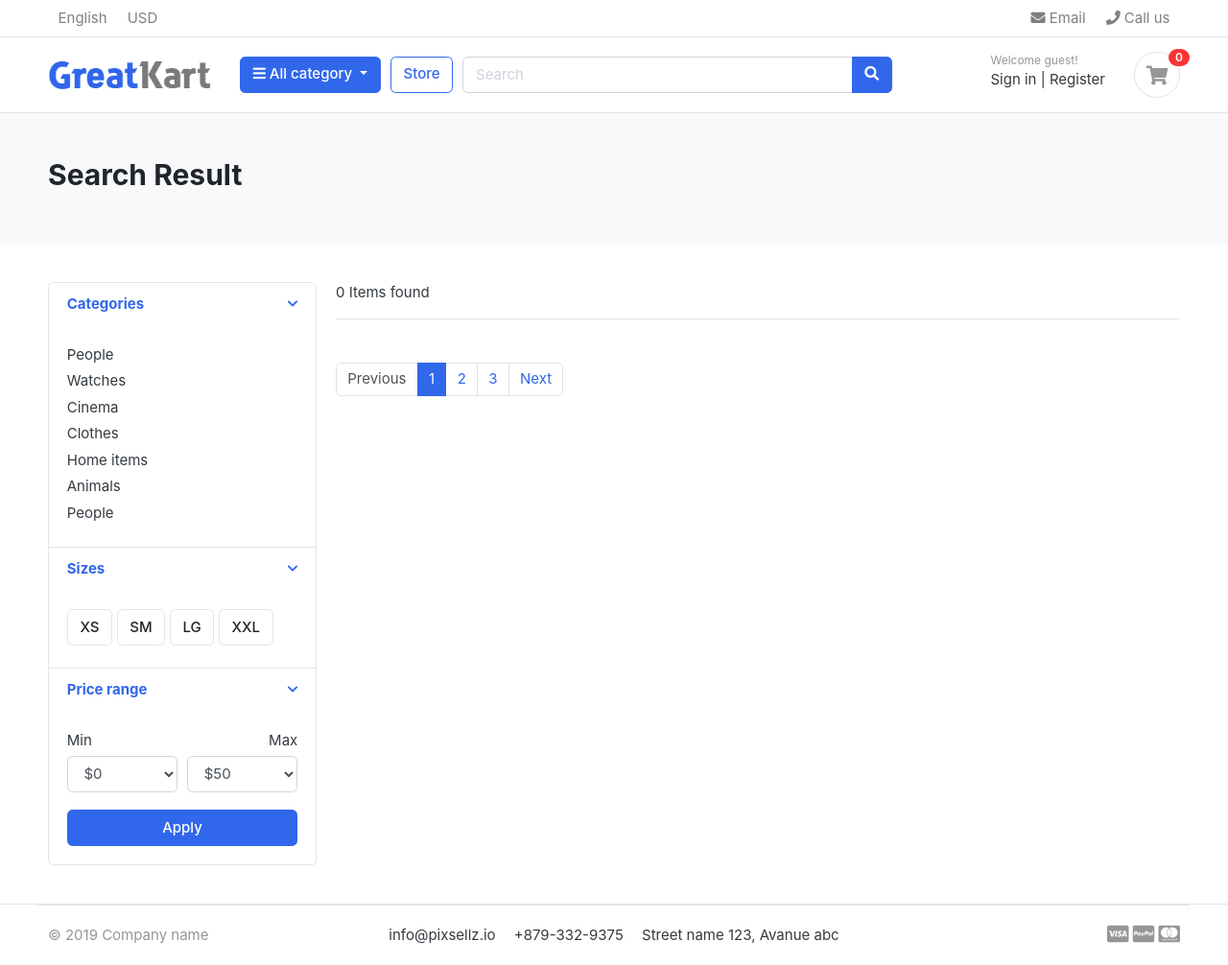
After one commit to Kritikadhakal07/Clothify, a Django app: page /store/search/ in a window 1280 px wide. The commit adds this page. Shown: the whole page at 96% size. Run offline with Django 5.2, Linux system fonts and the light colour scheme; data that the repository does not hold is empty; some libraries are stand-ins or nearby versions; some web fonts are replaced.

Commit message:
added the search functionlity,pagination and variation

```diff
--- a/carts/models.py
+++ b/carts/models.py
@@ -1,5 +1,6 @@
 from django.db import models
 from store.models import Product
+from store.models import Variation
 # Create your models here.
 class Carts(models.Model):
     cart_id=models.CharField(max_length=250,blank=True)
@@ -7,18 +8,19 @@ class Carts(models.Model):
 
 
     def __str__(self):
-        return self.card_id
+        return self.cart_id
 
 
 class CartItem(models.Model):
     product=models.ForeignKey(Product,on_delete=models.CASCADE)
+    variations = models.ManyToManyField(Variation, blank=True)
     cart=models.ForeignKey(Carts,on_delete=models.CASCADE)
     quantity=models.IntegerField()
     is_active=models.BooleanField(default=True)
 
 
     def __str__(self):
-        self.product
+        self.product.product_name
 
     def sub_total(self):
         return self.product.price*self.quantity
--- a/carts/views.py
+++ b/carts/views.py
@@ -1,74 +1,144 @@
-from django.shortcuts import render,get_object_or_404
-from store.models import Product
+from django.shortcuts import render,get_object_or_404,redirect
+from store.models import Product,Variation
 from carts.models import Carts,CartItem
 from django.shortcuts import redirect
+from django.core.exceptions import ObjectDoesNotExist
+
+
+from django.shortcuts import render, get_object_or_404, redirect
+from django.core.exceptions import ObjectDoesNotExist
+from store.models import Product, Variation
+from carts.models import Carts, CartItem
 
 # Create your views here.
-def cart(request):
-    return render(request,'stores/cart.html')
+from django.shortcuts import render, get_object_or_404, redirect
+from django.core.exceptions import ObjectDoesNotExist
+from store.models import Product, Variation
+from carts.models import Carts, CartItem
 
 
 def _cart_id(request):
-    cart=request.session.session_key
+    cart = request.session.session_key
     if not cart:
-        cart=request.session.create()
-    return cart
+        request.session.create()
+    return request.session.session_key
 
-def add_cart(request,product_id):
-    product=Product.objects.get(id=product_id)
+
+def add_cart(request, product_id):
+    product = Product.objects.get(id=product_id)
+
+    # ── 1. Collect selected variations from the form ──────────────────────────
+    product_variation = []
+    if request.method == 'POST':
+        for item in request.POST:
+            key   = item
+            value = request.POST[key]
+            try:
+                variation = Variation.objects.get(
+                    product=product,
+                    variation_category__iexact=key,    # 'color' or 'size'
+                    variation_value__iexact=value
+                )
+                product_variation.append(variation)
+            except Variation.DoesNotExist:
+                pass
+
+    # ── 2. Get or create the Cart ─────────────────────────────────────────────
     try:
-        cart=Carts.objects.get(cart_id=_cart_id(request))
+        cart = Carts.objects.get(cart_id=_cart_id(request))
     except Carts.DoesNotExist:
-        cart=Carts.objects.create(
-            cart_id=_cart_id(request)
-        )
-        cart.save()
-    try:
-        cart_item=CartItem.objects.get(product=product,cart=cart)
-        cart_item.quantity+=1
-        cart_item.save()
-    except CartItem.DoesNotExist:
-        cart_item=CartItem.objects.create(
+        cart = Carts.objects.create(cart_id=_cart_id(request))
+
+    # ── 3. Get existing cart items for this product ───────────────────────────
+    cart_item_exists = CartItem.objects.filter(product=product, cart=cart).exists()
+
+    if cart_item_exists:
+        cart_items = CartItem.objects.filter(product=product, cart=cart)
+
+        existing_variations_list = []   # variations already in cart
+        item_id_list             = []   # their ids
+
+        for item in cart_items:
+            existing_variations_list.append(list(item.variations.all()))
+            item_id_list.append(item.id)
+
+        # ── 4. If same variation combo exists → just increment qty ────────────
+        if product_variation in existing_variations_list:
+            index     = existing_variations_list.index(product_variation)
+            item_id   = item_id_list[index]
+            cart_item = CartItem.objects.get(id=item_id)
+            cart_item.quantity += 1
+            cart_item.save()
+
+        # ── 5. New variation combo → create a new cart item ───────────────────
+        else:
+            cart_item = CartItem.objects.create(
+                product=product,
+                quantity=1,
+                cart=cart
+            )
+            if product_variation:
+                cart_item.variations.clear()
+                cart_item.variations.add(*product_variation)
+            cart_item.save()
+
+    else:
+        # ── 6. No cart item for this product at all → create fresh ────────────
+        cart_item = CartItem.objects.create(
             product=product,
             quantity=1,
             cart=cart
         )
+        if product_variation:
+            cart_item.variations.clear()
+            cart_item.variations.add(*product_variation)
         cart_item.save()
+
     return redirect('cart')
 
-def cart(request,total=0,quantity=0,cart_items=None):
-        try:
-            cart=Carts.objects.get(cart_id=_cart_id(request))
-            cart_items=CartItem.objects.filter(cart=cart,is_active=True)
-            for cart_item in cart_items:
-                total+=(cart_item.product.price*cart_item.quantity)
-                quantity+=cart_item.quantity
-            tax=(2*total)/100
-            grand_total=total+tax
-        except:
-            pass
-        context={
-            'total':total,
-            'quantity':quantity,
-            'cart_items':cart_items,
-            'tax':tax,
-            'grand_total':grand_total
-        }
-        return render(request,'stores/cart.html',context)
+
+def cart(request, total=0, quantity=0, cart_items=None):
+    try:
+        tax         = 0
+        grand_total = 0
+        cart        = Carts.objects.get(cart_id=_cart_id(request))
+        cart_items  = CartItem.objects.filter(cart=cart, is_active=True)
+        for cart_item in cart_items:
+            total    += (cart_item.product.price * cart_item.quantity)
+            quantity += cart_item.quantity
+        tax         = (2 * total) / 100
+        grand_total = total + tax
+    except ObjectDoesNotExist:
+        pass
+
+    context = {
+        'total':       total,
+        'quantity':    quantity,
+        'cart_items':  cart_items,
+        'tax':         tax,
+        'grand_total': grand_total,
+    }
+    return render(request, 'stores/cart.html', context)
 
 
-def remove_cart(request,product_id):
-    cart=Carts.objects.get(cart_id=_cart_id(request))
-    product=get_object_or_404(Product,id=product_id)
-    cart_item=CartItem.objects.get(product=product,cart=cart)
-    if cart_item.quantity>1:
-        cart_item.quantity-=1
+def remove_cart(request, product_id):
+    cart      = Carts.objects.get(cart_id=_cart_id(request))
+    product   = get_object_or_404(Product, id=product_id)
+    cart_item = CartItem.objects.get(product=product, cart=cart)
+    if cart_item.quantity > 1:
+        cart_item.quantity -= 1
         cart_item.save()
     else:
         cart_item.delete()
     return redirect('cart')
 
-def remove(request,product_id):
+
+def remove(request, product_id):
+    cart      = Carts.objects.get(cart_id=_cart_id(request))
+    product   = get_object_or_404(Product, id=product_id)
+    cart_item = CartItem.objects.get(product=product, cart=cart)
+    cart_item.delete()
+    return redirect('cart')
     cart=Carts.objects.get(cart_id=_cart_id(request))
     product=get_object_or_404(Product,id=product_id)
     cart_item=CartItem.objects.get(product=product,cart=cart)
--- a/greatkart/settings.py
+++ b/greatkart/settings.py
@@ -69,6 +69,7 @@ TEMPLATES = [
                 'django.contrib.auth.context_processors.auth',
                 'django.contrib.messages.context_processors.messages',
                 'category.context_processors.menu_links',
+                'carts.context_processor.counter',
             ],
         },
     },
--- a/store/urls.py
+++ b/store/urls.py
@@ -7,6 +7,7 @@ from django.conf.urls.static import static
 urlpatterns = [
 
     path('',views.store,name='store'),
-    path('<slug:category_slug>/',views.store,name='product_by_category'),
-    path('<slug:category_slug>/<slug:product_slug>/',views.product_detail,name='product_detail'),
+    path('category/<slug:category_slug>/',views.store,name='product_by_category'),
+    path('category/<slug:category_slug>/<slug:product_slug>/',views.product_detail,name='product_detail'),
+    path('search/',views.search,name='search'),
 ]
--- a/store/views.py
+++ b/store/views.py
@@ -1,6 +1,12 @@
 from django.shortcuts import render,get_object_or_404
 from store.models import Product
 from category.models import Category
+from carts.models import CartItem
+from carts.views import _cart_id
+from django.core.paginator import EmptyPage,PageNotAnInteger,Paginator
+from django.db.models import Q
+from .models import Product, Variation
+
 
 
 # Create your views here.
@@ -11,13 +17,19 @@ def store(request,category_slug=None):
     if category_slug != None:
         categories = get_object_or_404(Category,slug=category_slug)
         products = Product.objects.filter(category=categories,is_available=True)
+        paginator=Paginator(products,2)
+        page=request.GET.get('page')
+        paged_products=paginator.get_page(page)
         product_count = products.count()
     else:
-        products = Product.objects.all().filter(is_available=True)
+        products = Product.objects.all().filter(is_available=True).order_by('id')
+        paginator=Paginator(products,3)
+        page=request.GET.get('page')
+        paged_products=paginator.get_page(page)
         product_count = products.count()
 
     context={
-        'products':products,
+        'products':paged_products,
         'product_count':product_count
     }
     return render(request,'stores/store.html',context)
@@ -25,10 +37,39 @@ def store(request,category_slug=None):
 def product_detail(request,category_slug,product_slug):
     try:
         single_product=Product.objects.get(category__slug=category_slug,slug=product_slug)
+        in_cart=CartItem.objects.filter(cart__cart_id=_cart_id(request),product=single_product).exists()
+        colors = Variation.objects.colors().filter(product=single_product)
+        sizes  = Variation.objects.sizes().filter(product=single_product)
     except Exception as e:
         raise e
 
     context={
-        'single_product':single_product
+        'single_product':single_product,
+        'in_cart':in_cart,
+        'colors': colors,
+        'sizes':  sizes,
     }
     return render(request,'stores/product_detail.html',context)
+
+
+def search(request):
+    products = []
+    product_count = 0
+
+    if 'keyword' in request.GET:
+        keyword = request.GET.get('keyword')
+
+        if keyword:
+            products = Product.objects.filter(
+                Q(product_name__icontains=keyword) |
+                Q(description__icontains=keyword)
+            ).order_by('-created_date')
+
+            product_count = products.count()
+
+    context = {
+        'products': products,
+        'product_count': product_count,
+    }
+
+    return render(request, 'stores/search.html', context)
--- a/templates/includes/navbar.html
+++ b/templates/includes/navbar.html
@@ -47,9 +47,9 @@
 	</div> <!-- col.// -->
 	<a href="{% url 'store' %}" class="btn btn-outline-primary">Store</a>
 	<div class="col-lg  col-md-6 col-sm-12 col">
-		<form action="#" class="search">
+		<form action="{% url 'search' %}" method="GET" class="search">
 			<div class="input-group w-100">
-			    <input type="text" class="form-control" style="width:60%;" placeholder="Search">
+			    <input type="text" name = "keyword" class="form-control" style="width:60%;" placeholder="Search">
 
 			    <div class="input-group-append">
 			      <button class="btn btn-primary" type="submit">
@@ -68,9 +68,9 @@
 							<a href="./register.html"> Register</a>
 						</div>
 					</div>
-					<a href="./cart.html" class="widget-header pl-3 ml-3">
+					<a href="{% url 'cart' %}" class="widget-header pl-3 ml-3">
 						<div class="icon icon-sm rounded-circle border"><i class="fa fa-shopping-cart"></i></div>
-						<span class="badge badge-pill badge-danger notify">0</span>
+						<span class="badge badge-pill badge-danger notify">{{cart_count}}</span>
 					</a>
 				</div> <!-- widgets-wrap.// -->
 			</div> <!-- col.// -->
--- a/templates/stores/cart.html
+++ b/templates/stores/cart.html
@@ -35,7 +35,11 @@
 			<div class="aside"><img src="{{ cart_item.product.images.url }}" class="img-sm"></div>
 			<figcaption class="info">
 				<a href="{{ cart_item.product.get_url }}" class="title text-dark">{{ cart_item.product.product_name }}</a>
-				<p class="text-muted small">Color:25 Mpx <br> Size:Canon </p>
+				{% for variation in cart_item.variations.all %}
+    <p class="text-muted small">
+        {{ variation.variation_category|capfirst }}: {{ variation.variation_value|capfirst }}
+    </p>
+{% endfor %}
 			</figcaption>
 		</figure>
 	</td>
--- /dev/null
+++ b/templates/stores/search.html
@@ -0,0 +1,176 @@
+{% extends 'base.html' %}
+{% load static %}
+{% block content %}
+
+
+
+<!-- ========================= SECTION PAGETOP ========================= -->
+<section class="section-pagetop bg">
+<div class="container">
+	<h2 class="title-page">Search Result</h2>
+</div> <!-- container //  -->
+</section>
+<!-- ========================= SECTION INTRO END// ========================= -->
+
+<!-- ========================= SECTION CONTENT ========================= -->
+<section class="section-content padding-y">
+<div class="container">
+
+<div class="row">
+	<aside class="col-md-3">
+
+<div class="card">
+	<article class="filter-group">
+		<header class="card-header">
+			<a href="#" data-toggle="collapse" data-target="#collapse_1" aria-expanded="true" class="">
+				<i class="icon-control fa fa-chevron-down"></i>
+				<h6 class="title">Categories</h6>
+			</a>
+		</header>
+		<div class="filter-content collapse show" id="collapse_1" style="">
+			<div class="card-body">
+
+				<ul class="list-menu">
+				<li><a href="#">People  </a></li>
+				<li><a href="#">Watches </a></li>
+				<li><a href="#">Cinema  </a></li>
+				<li><a href="#">Clothes  </a></li>
+				<li><a href="#">Home items </a></li>
+				<li><a href="#">Animals</a></li>
+				<li><a href="#">People </a></li>
+				</ul>
+
+			</div> <!-- card-body.// -->
+		</div>
+	</article> <!-- filter-group  .// -->
+	<article class="filter-group">
+		<header class="card-header">
+			<a href="#" data-toggle="collapse" data-target="#collapse_4" aria-expanded="true" class="">
+				<i class="icon-control fa fa-chevron-down"></i>
+				<h6 class="title">Sizes </h6>
+			</a>
+		</header>
+		<div class="filter-content collapse show" id="collapse_4" style="">
+			<div class="card-body">
+			  <label class="checkbox-btn">
+			    <input type="checkbox">
+			    <span class="btn btn-light"> XS </span>
+			  </label>
+
+			  <label class="checkbox-btn">
+			    <input type="checkbox">
+			    <span class="btn btn-light"> SM </span>
+			  </label>
+
+			  <label class="checkbox-btn">
+			    <input type="checkbox">
+			    <span class="btn btn-light"> LG </span>
+			  </label>
+
+			  <label class="checkbox-btn">
+			    <input type="checkbox">
+			    <span class="btn btn-light"> XXL </span>
+			  </label>
+		</div><!-- card-body.// -->
+		</div>
+	</article> <!-- filter-group .// -->
+
+	<article class="filter-group">
+		<header class="card-header">
+			<a href="#" data-toggle="collapse" data-target="#collapse_3" aria-expanded="true" class="">
+				<i class="icon-control fa fa-chevron-down"></i>
+				<h6 class="title">Price range </h6>
+			</a>
+		</header>
+		<div class="filter-content collapse show" id="collapse_3" style="">
+			<div class="card-body">
+
+				<div class="form-row">
+				<div class="form-group col-md-6">
+				  <label>Min</label>
+				  <!-- <input class="form-control" placeholder="$0" type="number"> -->
+				  	<select class="mr-2 form-control">
+						<option value="0">$0</option>
+						<option value="50">$50</option>
+						<option value="100">$100</option>
+						<option value="150">$150</option>
+						<option value="200">$200</option>
+						<option value="500">$500</option>
+						<option value="1000">$1000</option>
+					</select>
+				</div>
+				<div class="form-group text-right col-md-6">
+				  <label>Max</label>
+				  	<select class="mr-2 form-control">
+						<option value="50">$50</option>
+						<option value="100">$100</option>
+						<option value="150">$150</option>
+						<option value="200">$200</option>
+						<option value="500">$500</option>
+						<option value="1000">$1000</option>
+						<option value="2000">$2000+</option>
+					</select>
+				</div>
+				</div> <!-- form-row.// -->
+				<button class="btn btn-block btn-primary">Apply</button>
+			</div><!-- card-body.// -->
+		</div>
+	</article> <!-- filter-group .// -->
+
+</div> <!-- card.// -->
+
+	</aside> <!-- col.// -->
+	<main class="col-md-9">
+
+<header class="border-bottom mb-4 pb-3">
+		<div class="form-inline">
+			<span class="mr-md-auto">{{ product_count }} Items found </span>
+
+		</div>
+</header><!-- sect-heading -->
+
+<div class="row">
+    {% for product in products %}
+<div class="col-md-4">
+    <figure class="card card-product-grid">
+        <div class="img-wrap">
+            <img src="{{ product.images.url }}">
+        </div>
+        <figcaption class="info-wrap">
+            <div class="fix-height">
+                <a href="{{ product.get_url }}" class="title">
+                    {{ product.product_name }}
+                </a>
+                <div class="price-wrap mt-2">
+                    <span class="price">${{ product.price }}</span>
+                </div>
+            </div>
+            <a href="#" class="btn btn-block btn-primary">Add to cart</a>
+        </figcaption>
+    </figure>
+</div>
+{% endfor %}
+
+
+</div> <!-- row end.// -->
+
+
+<nav class="mt-4" aria-label="Page navigation sample">
+  <ul class="pagination">
+    <li class="page-item disabled"><a class="page-link" href="#">Previous</a></li>
+    <li class="page-item active"><a class="page-link" href="#">1</a></li>
+    <li class="page-item"><a class="page-link" href="#">2</a></li>
+    <li class="page-item"><a class="page-link" href="#">3</a></li>
+    <li class="page-item"><a class="page-link" href="#">Next</a></li>
+  </ul>
+</nav>
+
+	</main> <!-- col.// -->
+
+</div>
+
+</div> <!-- container .//  -->
+</section>
+<!-- ========================= SECTION CONTENT END// ========================= -->
+
+{% endblock content %}
```
Also changed, not shown: carts/context_processor.py (added, +16 -0 lines), store/admin.py (+11 -5 lines), store/models.py (+26 -0 lines), templates/stores/product_detail.html (+34 -23 lines), templates/stores/store.html (+38 -5 lines), carts/migrations/0002_cartitem_variations.py (added), store/migrations/0002_variation.py (added).
